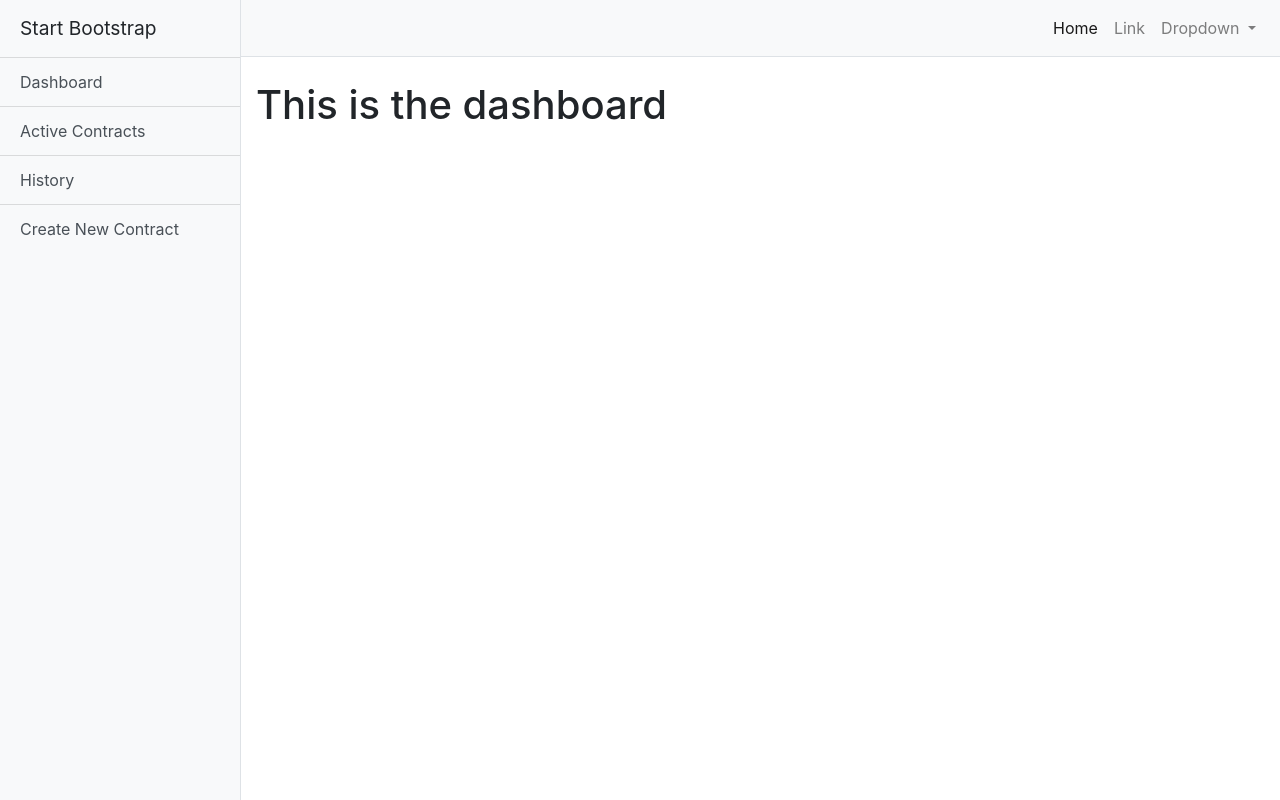
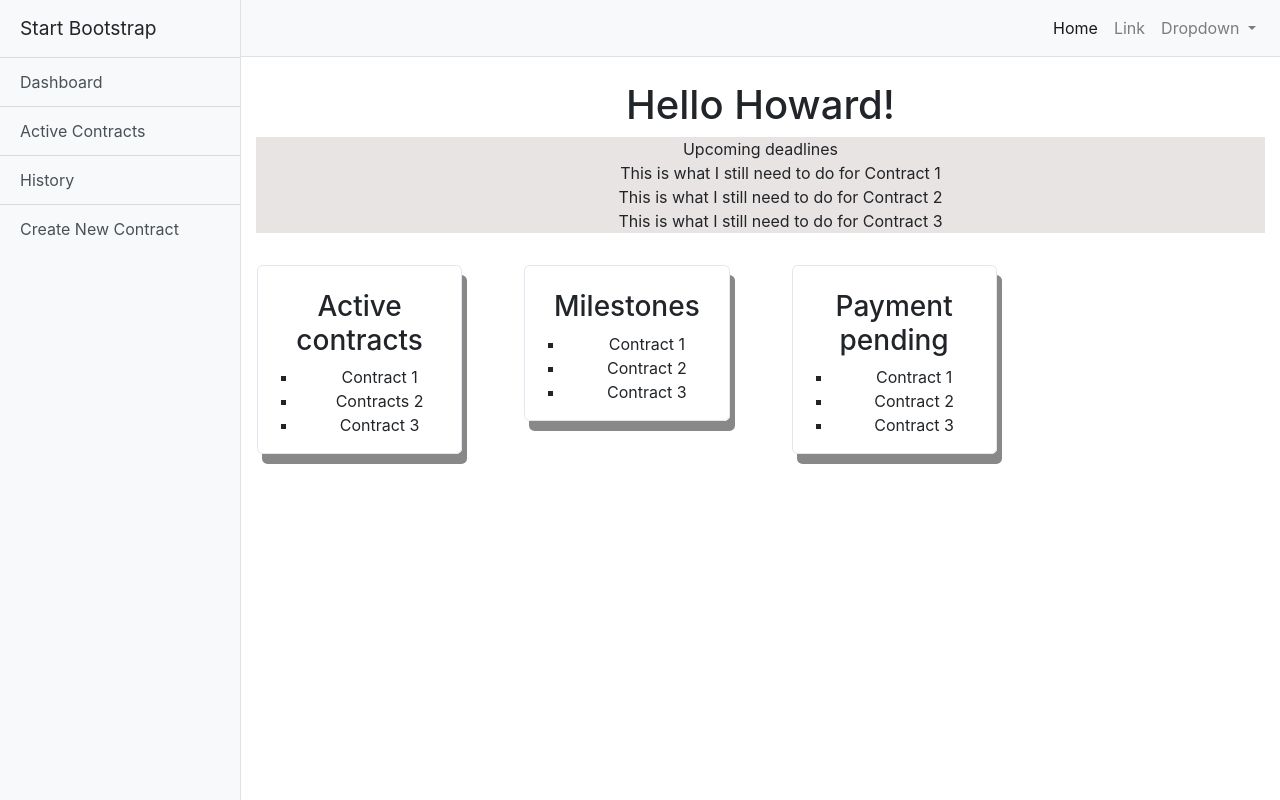
Before and after one commit to stephen-pon/ourterms-semifinal, a website: page dashboard/dashboard.html in a window 1280 px wide. Drawn offline with Linux system fonts and the light colour scheme.

Commit message:
dashboard complete for da moment

```diff
--- a/dashboard/dashboard.css
+++ b/dashboard/dashboard.css
@@ -6,6 +6,8 @@
  body {
   overflow-x: hidden;
 }
+
+
 
 #sidebar-wrapper {
   min-height: 100vh;
@@ -33,6 +35,47 @@
   margin-left: 0;
 }
 
+#dashboard-page{
+  text-align: center;
+}
+#dashboard-page article{
+  background-color: #E8E4E3;
+
+}
+/*
+#dashboard-page #deadlines{
+  background-color: #E8E4E3;
+}
+*/
+#deadlines ul{
+  list-style-type: none;
+}
+
+
+#card{
+  position: relative;
+  display: -webkit-box;
+  display: -ms-flexbox;
+  display: flex;
+  -webkit-box-orient: vertical;
+  -webkit-box-direction: normal;
+  -ms-flex-direction: column;
+  flex-direction: column;
+  min-width: 0;
+  word-wrap: break-word;
+  background-clip: border-box;
+  border: 1px solid #e3e6f0;
+  border-radius: 0.35rem;
+  margin: 1em;
+  box-shadow: 5px 10px #888888;
+  text-align: center;
+
+}
+#card ul{
+  list-style-type: square;
+
+}
+
 @media (min-width: 768px) {
   #sidebar-wrapper {
     margin-left: 0;
--- a/dashboard/dashboard.html
+++ b/dashboard/dashboard.html
@@ -77,8 +77,53 @@
 
 
       <div class="container-fluid" id="dashboard-page">
-        <h1 class="mt-4">This is the dashboard</h1>
+        <h1 class="mt-4">Hello Howard!</h1>
+        <article id ="deadlines">Upcoming deadlines
+          <ul>
+          <li> This is what I still need to do for Contract 1</li>
+          <li> This is what I still need to do for Contract 2</li>
+          <li> This is what I still need to do for Contract 3</li>
+
+
+        </ul>
+        </article>
       </div>
+      <div class = "row">
+      <div class="col-xl-3 col-md-6 mb-4" >
+        <article id ="card">
+          <h3 class="mt-4">Active contracts</h3>
+          <ul>
+          <li> Contract 1</li>
+          <li> Contracts 2</li>
+          <li> Contract 3</li>
+        </ul>
+        </article>
+      </div>
+
+        <div class="col-xl-3 col-md-6 mb-4" >
+        <article id ="card">
+          <h3 class="mt-4">Milestones</h3>
+          <ul>
+          <li>  Contract 1</li>
+          <li>  Contract 2</li>
+          <li>  Contract 3</li>
+
+
+        </ul>
+        </article>
+      </div>
+
+        <div class="col-xl-3 col-md-6 mb-4" >
+        <article id ="card">
+          <h3 class="mt-4">Payment pending</h3>
+          <ul>
+            <li>  Contract 1</li>
+            <li>  Contract 2</li>
+            <li>  Contract 3</li>
+        </ul>
+        </article>
+      </div>
+    </div>
 
       <div class="container-fluid" id="contracts-page">
         <h1 class="mt-4">This is the contracts page</h1>
```
